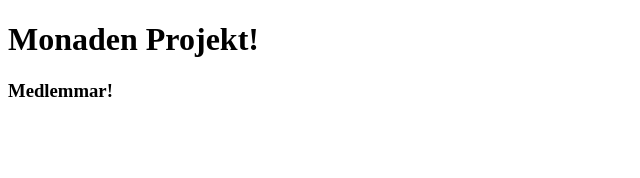
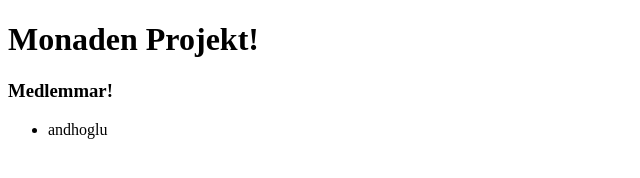
Before and after one commit to Monaden/hemsida, a plain HTML site: page index.html in a window 1280 px wide. Shown: the full height of the page, 0-640 px from the left. Drawn offline with Linux system fonts and the light colour scheme.

Commit message:
La till mitt namn (noob)

```diff
--- a/index.html
+++ b/index.html
@@ -6,5 +6,6 @@
 <body><h1>Monaden Projekt!</h1>
 <h3>Medlemmar!</h3>
 <ul>
+<li>andhoglu</li>
 </ul>
 </body></html>
```
